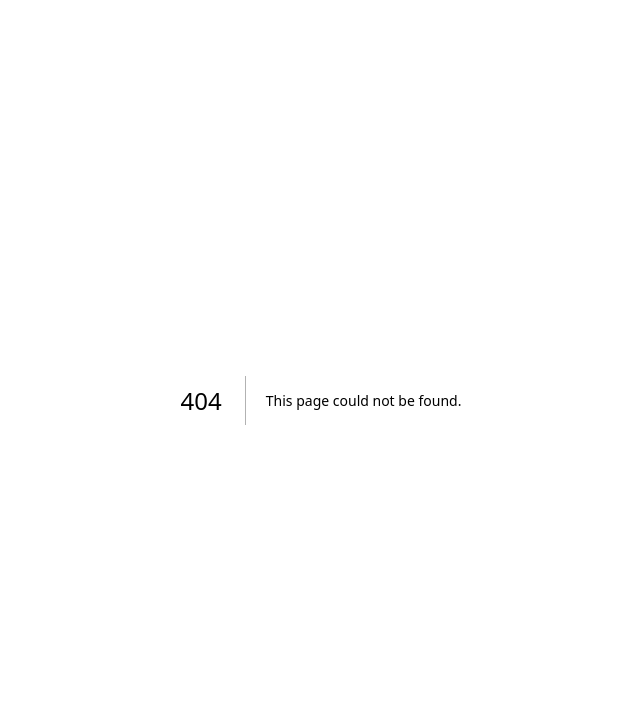
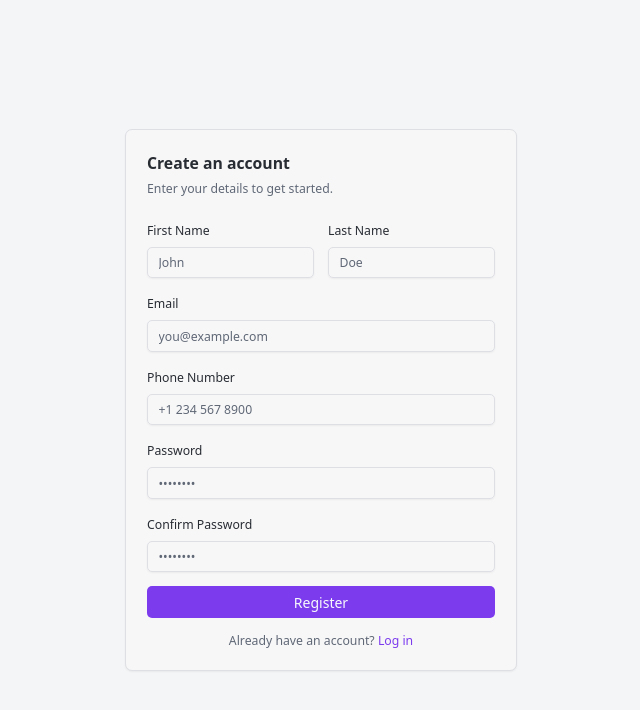
Before and after one commit to ravikoriya07/AutotenderAI, a Next.js app: page /register in a window 1280 px wide. Before the commit this address had no page. Shown: the top 710 px of the page, without its empty margins (319-959 px from the left). Built offline with nearby package versions, Linux system fonts and the light colour scheme.

Commit message:
Add login and registration pages with form components for user authentication

```diff
--- /dev/null
+++ b/src/app/login/page.tsx
@@ -0,0 +1,65 @@
+"use client";
+
+import Link from "next/link";
+import { Card, CardContent, CardHeader, CardTitle } from "@/components/ui/Card";
+import { Input } from "@/components/ui/Input";
+import { Button } from "@/components/ui/Button";
+
+export default function LoginPage() {
+  return (
+    <div className="flex min-h-screen items-center justify-center bg-background p-4">
+      <Card className="w-full max-w-md">
+        <CardHeader>
+          <CardTitle>Log in</CardTitle>
+          <p className="text-sm text-muted-foreground">
+            Enter your email and password to continue.
+          </p>
+        </CardHeader>
+        <CardContent>
+          <form className="space-y-4">
+            <div className="space-y-2">
+              <label
+                htmlFor="login-email"
+                className="text-sm font-medium text-foreground"
+              >
+                Email
+              </label>
+              <Input
+                id="login-email"
+                type="email"
+                placeholder="you@example.com"
+                autoComplete="email"
+              />
+            </div>
+            <div className="space-y-2">
+              <label
+                htmlFor="login-password"
+                className="text-sm font-medium text-foreground"
+              >
+                Password
+              </label>
+              <Input
+                id="login-password"
+                type="password"
+                placeholder="••••••••"
+                autoComplete="current-password"
+              />
+            </div>
+            <Button type="submit" className="w-full">
+              Log in
+            </Button>
+            <p className="text-center text-sm text-muted-foreground">
+              Don&apos;t have an account?{" "}
+              <Link
+                href="/register"
+                className="font-medium text-primary hover:underline"
+              >
+                Register
+              </Link>
+            </p>
+          </form>
+        </CardContent>
+      </Card>
+    </div>
+  );
+}
--- /dev/null
+++ b/src/app/register/page.tsx
@@ -0,0 +1,123 @@
+"use client";
+
+import Link from "next/link";
+import { Card, CardContent, CardHeader, CardTitle } from "@/components/ui/Card";
+import { Input } from "@/components/ui/Input";
+import { Button } from "@/components/ui/Button";
+
+export default function RegisterPage() {
+  return (
+    <div className="flex min-h-screen items-center justify-center bg-background p-4">
+      <Card className="w-full max-w-md">
+        <CardHeader>
+          <CardTitle>Create an account</CardTitle>
+          <p className="text-sm text-muted-foreground">
+            Enter your details to get started.
+          </p>
+        </CardHeader>
+        <CardContent>
+          <form className="space-y-4">
+            <div className="grid grid-cols-2 gap-4">
+              <div className="space-y-2">
+                <label
+                  htmlFor="register-first-name"
+                  className="text-sm font-medium text-foreground"
+                >
+                  First Name
+                </label>
+                <Input
+                  id="register-first-name"
+                  type="text"
+                  placeholder="John"
+                  autoComplete="given-name"
+                />
+              </div>
+              <div className="space-y-2">
+                <label
+                  htmlFor="register-last-name"
+                  className="text-sm font-medium text-foreground"
+                >
+                  Last Name
+                </label>
+                <Input
+                  id="register-last-name"
+                  type="text"
+                  placeholder="Doe"
+                  autoComplete="family-name"
+                />
+              </div>
+            </div>
+            <div className="space-y-2">
+              <label
+                htmlFor="register-email"
+                className="text-sm font-medium text-foreground"
+              >
+                Email
+              </label>
+              <Input
+                id="register-email"
+                type="email"
+                placeholder="you@example.com"
+                autoComplete="email"
+              />
+            </div>
+            <div className="space-y-2">
+              <label
+                htmlFor="register-phone"
+                className="text-sm font-medium text-foreground"
+              >
+                Phone Number
+              </label>
+              <Input
+                id="register-phone"
+                type="tel"
+                placeholder="+1 234 567 8900"
+                autoComplete="tel"
+              />
+            </div>
+            <div className="space-y-2">
+              <label
+                htmlFor="register-password"
+                className="text-sm font-medium text-foreground"
+              >
+                Password
+              </label>
+              <Input
+                id="register-password"
+                type="password"
+                placeholder="••••••••"
+                autoComplete="new-password"
+              />
+            </div>
+            <div className="space-y-2">
+              <label
+                htmlFor="register-confirm-password"
+                className="text-sm font-medium text-foreground"
+              >
+                Confirm Password
+              </label>
+              <Input
+                id="register-confirm-password"
+                type="password"
+                placeholder="••••••••"
+                autoComplete="new-password"
+              />
+            </div>
+            <Button type="submit" className="w-full">
+              Register
+            </Button>
+            <p className="text-center text-sm text-muted-foreground">
+              Already have an account?{" "}
+              <Link
+                href="/login"
+                className="font-medium text-primary hover:underline"
+              >
+                Log in
+              </Link>
+            </p>
+          </form>
+        </CardContent>
+      </Card>
+    </div>
+  );
+}
--- a/src/components/layout/Sidebar.tsx
+++ b/src/components/layout/Sidebar.tsx
@@ -15,6 +15,7 @@ import {
   Settings,
   ChevronLeft,
   ChevronRight,
+  LogOut,
 } from "lucide-react";
 import { cn } from "@/lib/utils";
 
@@ -97,11 +98,15 @@ export function Sidebar() {
         </div>
       </nav>
 
-      {!collapsed && (
-        <div className="border-t border-sidebar-foreground/10 p-3 text-xs text-sidebar-foreground/60">
-          17°C Mostly cloudy
-        </div>
-      )}
+      <div className="border-t border-sidebar-foreground/10 p-3">
+        <Link
+          href="/login"
+          className="flex items-center gap-3 rounded-lg px-3 py-2 text-sm text-sidebar-foreground transition-colors hover:bg-sidebar-foreground/10"
+        >
+          <LogOut className="h-5 w-5 shrink-0" />
+          {!collapsed && <span>Logout</span>}
+        </Link>
+      </div>
     </aside>
     </>
   );
```
